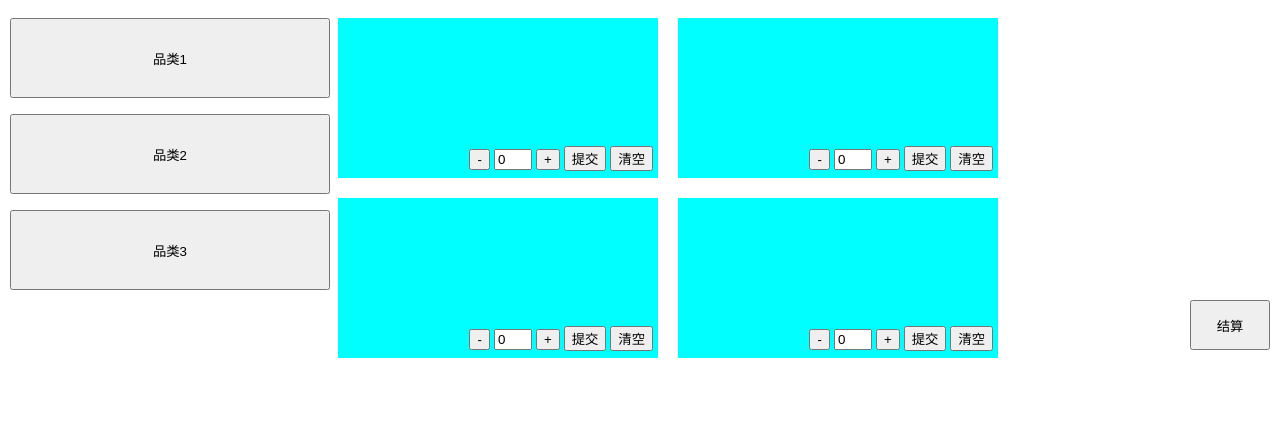
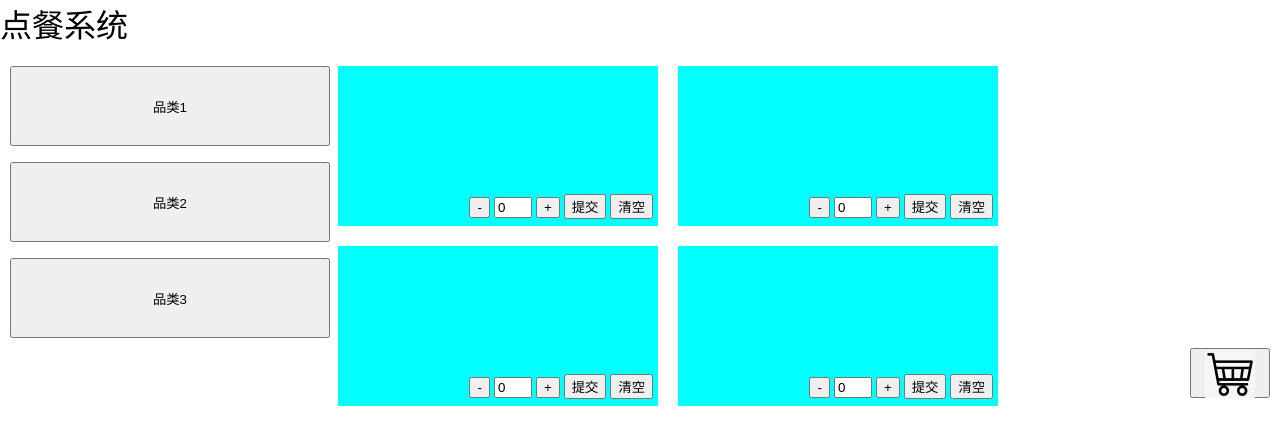
Before and after one commit to 34537494/order_food, a plain HTML site: page index.html in a window 1280 px wide. Drawn offline with Linux system fonts and the light colour scheme.

Commit message:
添加了系统名称和购物车图标

```diff
--- a/index.html
+++ b/index.html
@@ -6,6 +6,13 @@
         body {
             margin: 0;
             padding: 0;
+        }
+
+        .hedaer {
+            height: 3rem;
+            width: 100%;
+            font-size: 2rem;
+            /* background-color: rgba(246, 255, 0,0.7); */
         }
 
         .container {
@@ -80,6 +87,7 @@
 </head>
 
 <body>
+    <div class="hedaer">点餐系统</div>
     <div class="container">
         <!-- 菜单 -->
         <div class="menu">
@@ -216,7 +224,9 @@
             </div>
         </div>
         <div class="cart">
-            <button class="cartButton" onclick="checkOut()">结算</button>
+            <button class="cartButton" onclick="checkOut()">
+                <img src="./src/img/cart.jpg" width="50" alt="结算">
+            </button>
         </div>
     </div>
 
@@ -249,6 +259,7 @@
 
         document.getElementsByClassName("type")[0].click();
 
+        // 选择菜品数量的增减键的方法
         function addNum(numId) {
             document.getElementById(numId).value = parseInt(document.getElementById(numId).value) + 1;
         }
@@ -267,11 +278,11 @@
             if (document.getElementById(numId).value <= 0) {
                 alert('请选择正确的数量再进行提交');
                 // 如果数据错误并且原本有数据，则将原本的数据再进行展示，否则为0
-                if(shoppingList.indexOf(name) !== -1) {
-                    document.getElementById(numId).value =shoppingNum[shoppingList.indexOf(name)];
+                if (shoppingList.indexOf(name) !== -1) {
+                    document.getElementById(numId).value = shoppingNum[shoppingList.indexOf(name)];
                 }
                 else {
-                    document.getElementById(numId).value =0;
+                    document.getElementById(numId).value = 0;
 
                 }
                 return;
```
Also changed, not shown: src/img/cart.jpg (added).
